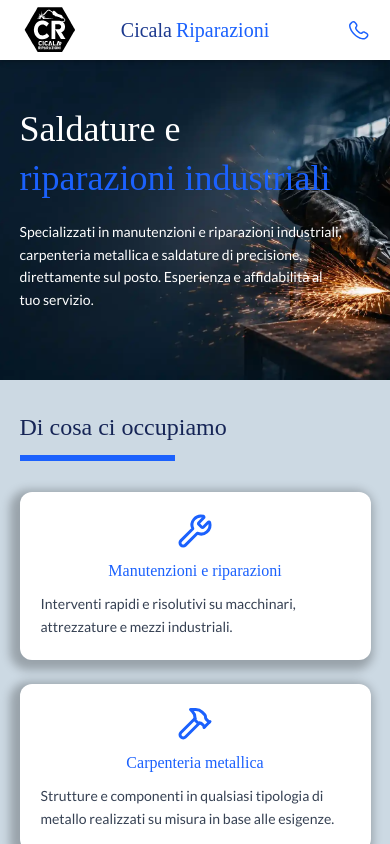
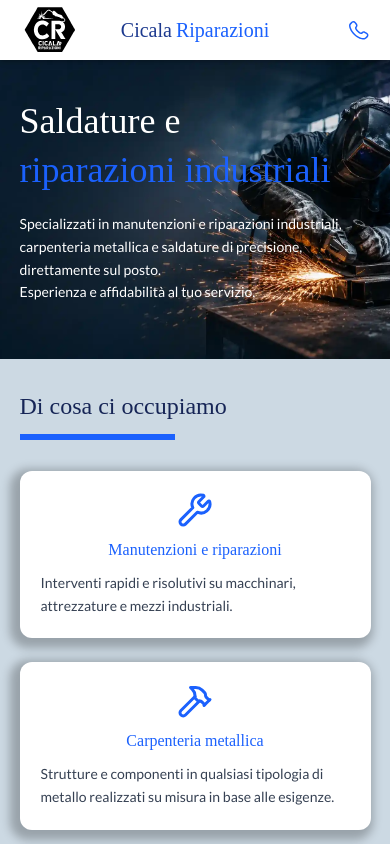
Before and after one commit to SpadaroFederico/CicalaRiparazioni, a React (Vite) app: page / in a window 390 px wide. Shown: the top 844 px of the page. Built offline with nearby package versions, Linux system fonts and the light colour scheme; a web font is replaced by a local one.

Commit message:
feat: update Footer and Section3 components for improved layout; enhance Jumbotron responsiveness and content

```diff
--- a/src/components/Footer.tsx
+++ b/src/components/Footer.tsx
@@ -100,6 +100,7 @@ export default function Footer() {
           <p className="md:hidden">© 2026 Cicala Riparazioni.</p>
           <p className="hidden md:block">© 2026 Cicala Riparazioni. Tutti i diritti riservati.</p>
           <div className="flex gap-[14px] md:gap-[18px] md:px-[5%]">
+              <span className="text-white/30">Sito realizzato da <a href="https://semplivo.fspadaro.it" target="_blank" rel="noreferrer" className="text-[#1570EF] hover:text-white transition-colors underline underline-offset-2">Semplivo</a></span>
               <button
                   onClick={() => setShowPrivacy(true)}
                   className="hover:text-white/60 transition-colors cursor-pointer"
--- a/src/components/Section3.tsx
+++ b/src/components/Section3.tsx
@@ -26,7 +26,7 @@ export default function Section3(){
                 <h2 className="font-titles text-[#162556] text-2xl md:text-[26px] lg:text-3xl">Contattaci</h2>
                 <hr className="border-[#1B61FD] mt-3 border-3 w-[42%] md:w-[50%] lg:w-[60%]"/>
             </div>
-            <div className='grid grid-cols-1 sm:grid-cols-2 lg:flex gap-5 md:gap-7 lg:gap-[15%] px-[5%] pt-[8%] md:pt-[5%] pb-[7%] md:pb-[4%] lg:pb-[3%]'>
+           <div className='grid grid-cols-1 sm:grid-cols-3 lg:flex gap-5 md:gap-7 lg:justify-between px-[5%] pt-[8%] md:pt-[5%] pb-[7%] md:pb-[4%] lg:pb-[3%]'>
                 {contacts.map((contact) => (
                     <a
                         key={contact.label}
--- a/src/components/jumbotron.tsx
+++ b/src/components/jumbotron.tsx
@@ -1,6 +1,17 @@
+import { useEffect, useState } from "react"
+
 export default function Jumbotron(){
+    const [isMobile, setIsMobile] = useState(false)
+
+    useEffect(() => {
+        const check = () => setIsMobile(window.innerWidth < 768)
+        check()
+        window.addEventListener("resize", check)
+        return () => window.removeEventListener("resize", check)
+    }, [])
+
     return(
-        <section className="relative w-full min-h-[320px] md:min-h-[380px] lg:h-105 lg:min-h-0 overflow-hidden flex flex-col p-[5%] pt-[12%] md:pt-[8%] lg:pt-[6%]">
+        <section className="relative w-full h-auto overflow-hidden flex flex-col justify-start p-[5%] pt-[10%] pb-[14%] md:pt-[5%] md:pb-[8%] lg:pt-[6%] lg:pb-0 lg:h-105">
             <img
                 src="/jumbo.webp"
                 alt=""
@@ -10,7 +21,8 @@ export default function Jumbotron(){
                 decoding="async"
                 width={1920}
                 height={720}
-                className="absolute inset-0 h-full w-full object-cover object-[center_35%] lg:object-[center_30%]"
+                className="absolute inset-0 h-full w-full object-cover"
+                style={{ objectPosition: isMobile ? "75% center" : "center 35%" }}
             />
 
             <div className="relative z-10">
@@ -19,11 +31,11 @@ export default function Jumbotron(){
                     <span className="block text-[#1B61FD]">riparazioni industriali</span>
                 </h1>
 
-                <p className="text-white font-parag text-sm md:text-[15px] lg:text-base leading-relaxed lg:leading-normal max-w-[92%] md:max-w-[70%] lg:max-w-none">
-                    Specializzati in manutenzioni e riparazioni industriali, <br className="hidden sm:block"/>
-                    carpenteria metallica e saldature di precisione, <br className="hidden sm:block"/>
-                    direttamente sul posto. <br className="hidden sm:block"/>
-                    Esperienza e affidabilità al tuo servizio.<br/>
+                <p className="text-white font-parag text-sm md:text-[15px] lg:text-base leading-relaxed lg:leading-normal max-w-[92%] md:max-w-[55%] lg:max-w-none">
+                    Specializzati in manutenzioni e riparazioni industriali, <br/>
+                    carpenteria metallica e saldature di precisione, <br/>
+                    direttamente sul posto. <br/>
+                    Esperienza e affidabilità al tuo servizio.
                 </p>
             </div>
         </section>
```
Lines whose indentation alone changed are shown as unchanged.
